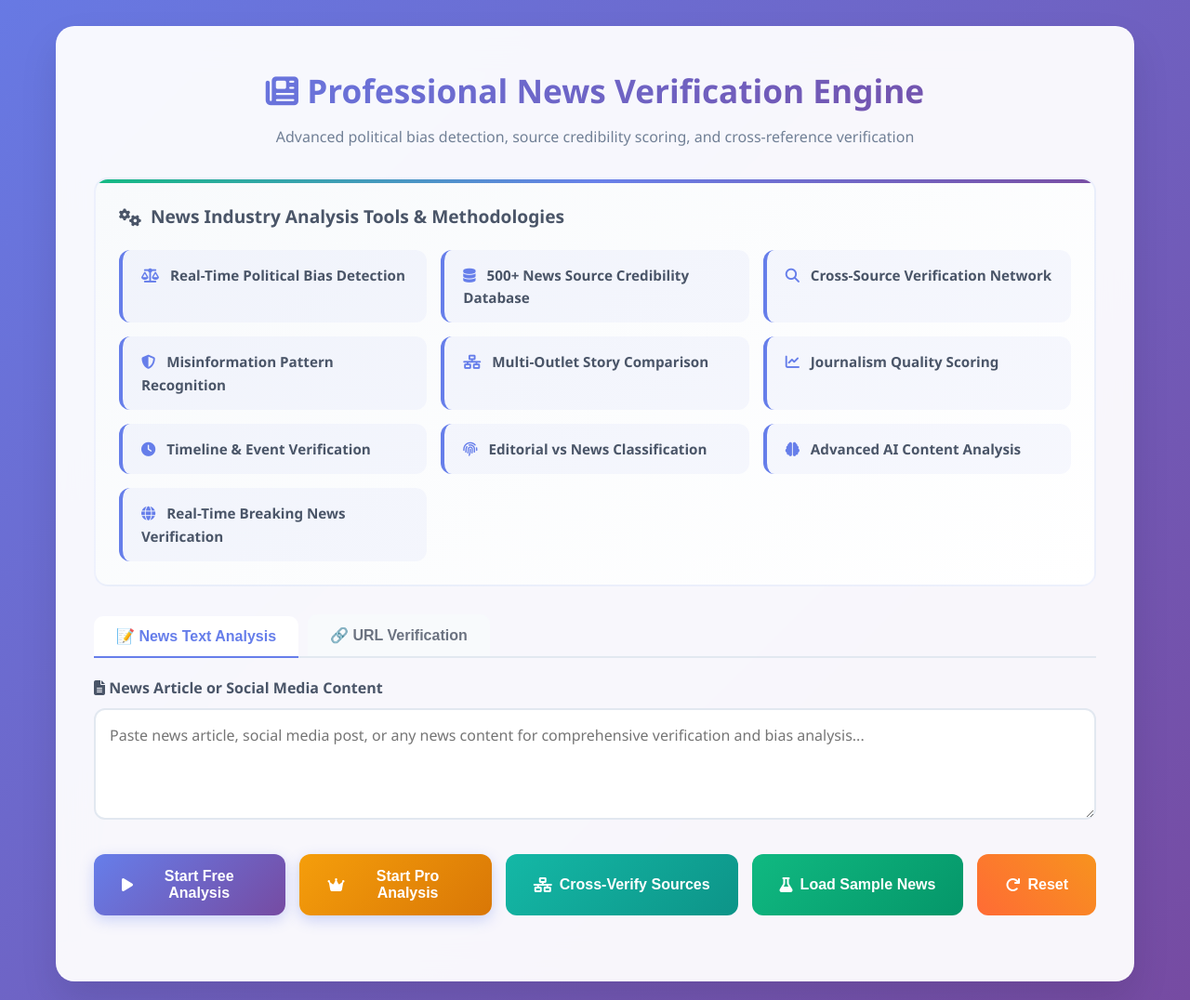
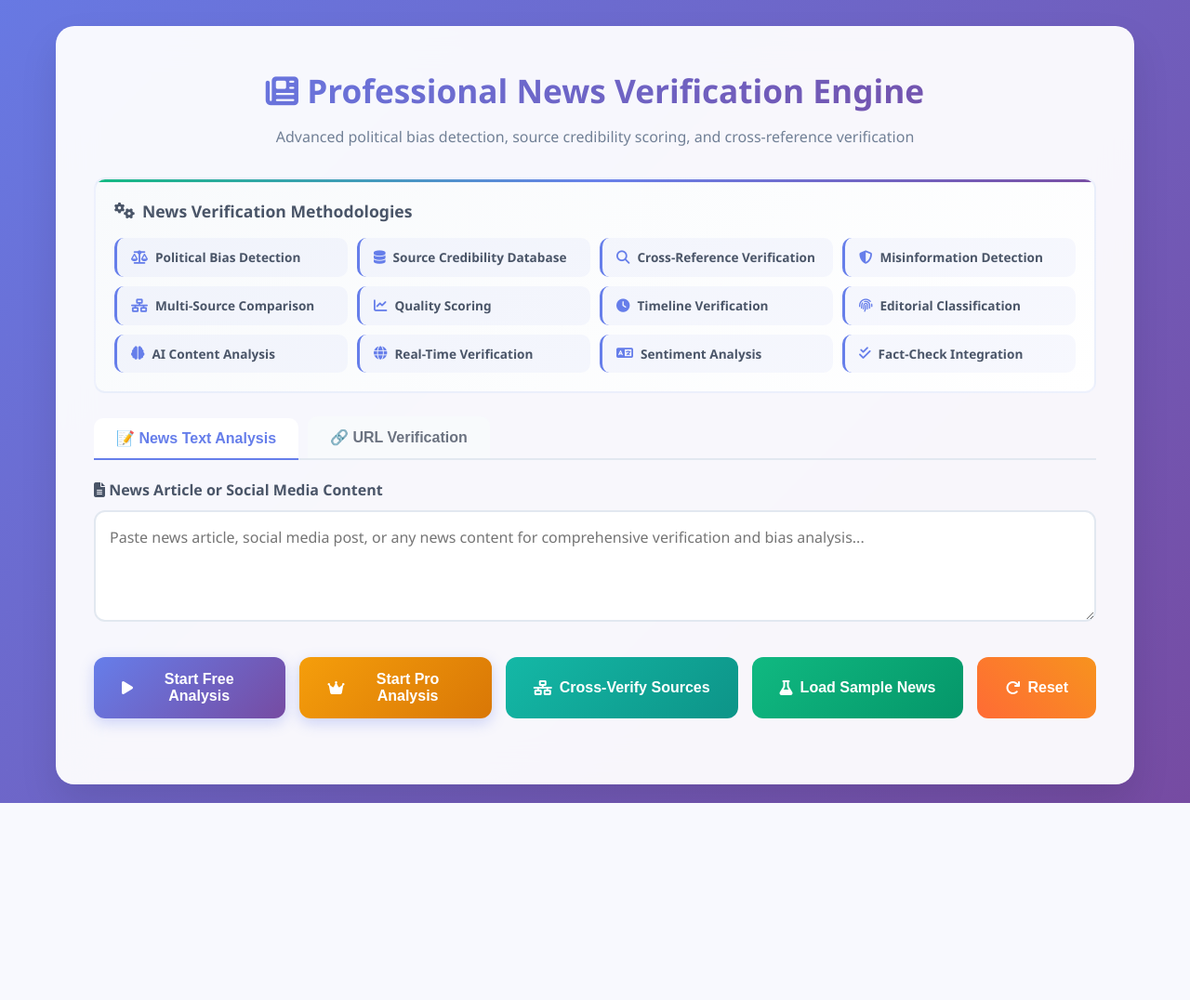
Before and after one commit to Hyperiongate/ai-detector-backend, a Flask app: page /news in a window 1280 px wide. Shown: the part 232-1308 px from the top of the page at 93% size. After the commit the page ends 1096 px from the top, so only its background shows below. Run offline with Flask 3, Linux system fonts and the light colour scheme; some libraries are stand-ins or nearby versions.

Commit message:
Update news.html

```diff
--- a/templates/news.html
+++ b/templates/news.html
@@ -341,12 +341,12 @@
             margin-bottom: 15px;
         }
 
-        /* Tools Section */
+        /* Enhanced Tools Section - UPDATED FOR BALANCE AND SMALLER SIZE */
         .tools-employed {
             background: linear-gradient(145deg, #f8fafc, #ffffff);
-            border-radius: 15px;
-            padding: 25px;
-            margin-bottom: 30px;
+            border-radius: 12px;
+            padding: 20px;
+            margin-bottom: 25px;
             border: 2px solid rgba(102, 126, 234, 0.1);
             position: relative;
             overflow: hidden;
@@ -358,7 +358,7 @@
             top: 0;
             left: 0;
             right: 0;
-            height: 4px;
+            height: 3px;
             background: linear-gradient(90deg, #10b981, #667eea, #764ba2);
             animation: pulse 2s infinite;
         }
@@ -371,38 +371,42 @@
         .tools-title {
             font-weight: 700;
             color: #4a5568;
-            margin-bottom: 20px;
-            font-size: 1.2rem;
+            margin-bottom: 15px;
+            font-size: 1.1rem;
             display: flex;
             align-items: center;
-            gap: 10px;
+            gap: 8px;
         }
 
         .tools-grid {
             display: grid;
-            grid-template-columns: repeat(auto-fit, minmax(250px, 1fr));
-            gap: 15px;
+            grid-template-columns: repeat(auto-fit, minmax(200px, 1fr));
+            gap: 10px;
         }
 
         .tool-item {
             background: rgba(102, 126, 234, 0.05);
-            padding: 15px 20px;
-            border-radius: 12px;
-            border-left: 4px solid #667eea;
-            font-size: 0.95rem;
+            padding: 10px 15px;
+            border-radius: 10px;
+            border-left: 3px solid #667eea;
+            font-size: 0.85rem;
             font-weight: 600;
             color: #4a5568;
             transition: all 0.3s ease;
+            display: flex;
+            align-items: center;
+            gap: 8px;
         }
 
         .tool-item:hover {
             background: rgba(102, 126, 234, 0.1);
-            transform: translateY(-2px);
+            transform: translateX(3px);
         }
 
         .tool-item i {
-            margin-right: 8px;
             color: #667eea;
+            font-size: 0.9rem;
+            flex-shrink: 0;
         }
 
         /* NEW: Analysis Completeness Section */
@@ -1735,42 +1739,60 @@
                 <p>Advanced political bias detection, source credibility scoring, and cross-reference verification</p>
             </div>
 
-            <!-- Enhanced Tools Employed Section -->
+            <!-- Enhanced Tools Employed Section - BALANCED AND SMALLER -->
             <div class="tools-employed">
                 <div class="tools-title">
                     <i class="fas fa-cogs"></i>
-                    News Industry Analysis Tools & Methodologies
+                    News Verification Methodologies
                 </div>
                 <div class="tools-grid">
                     <div class="tool-item">
-                        <i class="fas fa-balance-scale"></i> Real-Time Political Bias Detection
+                        <i class="fas fa-balance-scale"></i>
+                        <span>Political Bias Detection</span>
                     </div>
                     <div class="tool-item">
-                        <i class="fas fa-database"></i> 500+ News Source Credibility Database
+                        <i class="fas fa-database"></i>
+                        <span>Source Credibility Database</span>
                     </div>
                     <div class="tool-item">
-                        <i class="fas fa-search"></i> Cross-Source Verification Network
+                        <i class="fas fa-search"></i>
+                        <span>Cross-Reference Verification</span>
                     </div>
                     <div class="tool-item">
-                        <i class="fas fa-shield-alt"></i> Misinformation Pattern Recognition
+                        <i class="fas fa-shield-alt"></i>
+                        <span>Misinformation Detection</span>
                     </div>
                     <div class="tool-item">
-                        <i class="fas fa-network-wired"></i> Multi-Outlet Story Comparison
+                        <i class="fas fa-network-wired"></i>
+                        <span>Multi-Source Comparison</span>
                     </div>
                     <div class="tool-item">
-                        <i class="fas fa-chart-line"></i> Journalism Quality Scoring
+                        <i class="fas fa-chart-line"></i>
+                        <span>Quality Scoring</span>
                     </div>
                     <div class="tool-item">
-                        <i class="fas fa-clock"></i> Timeline & Event Verification
+                        <i class="fas fa-clock"></i>
+                        <span>Timeline Verification</span>
                     </div>
                     <div class="tool-item">
-                        <i class="fas fa-fingerprint"></i> Editorial vs News Classification
+                        <i class="fas fa-fingerprint"></i>
+                        <span>Editorial Classification</span>
                     </div>
                     <div class="tool-item">
-                        <i class="fas fa-brain"></i> Advanced AI Content Analysis
+                        <i class="fas fa-brain"></i>
+                        <span>AI Content Analysis</span>
                     </div>
                     <div class="tool-item">
-                        <i class="fas fa-globe"></i> Real-Time Breaking News Verification
+                        <i class="fas fa-globe"></i>
+                        <span>Real-Time Verification</span>
+                    </div>
+                    <div class="tool-item">
+                        <i class="fas fa-language"></i>
+                        <span>Sentiment Analysis</span>
+                    </div>
+                    <div class="tool-item">
+                        <i class="fas fa-check-double"></i>
+                        <span>Fact-Check Integration</span>
                     </div>
                 </div>
             </div>
```
